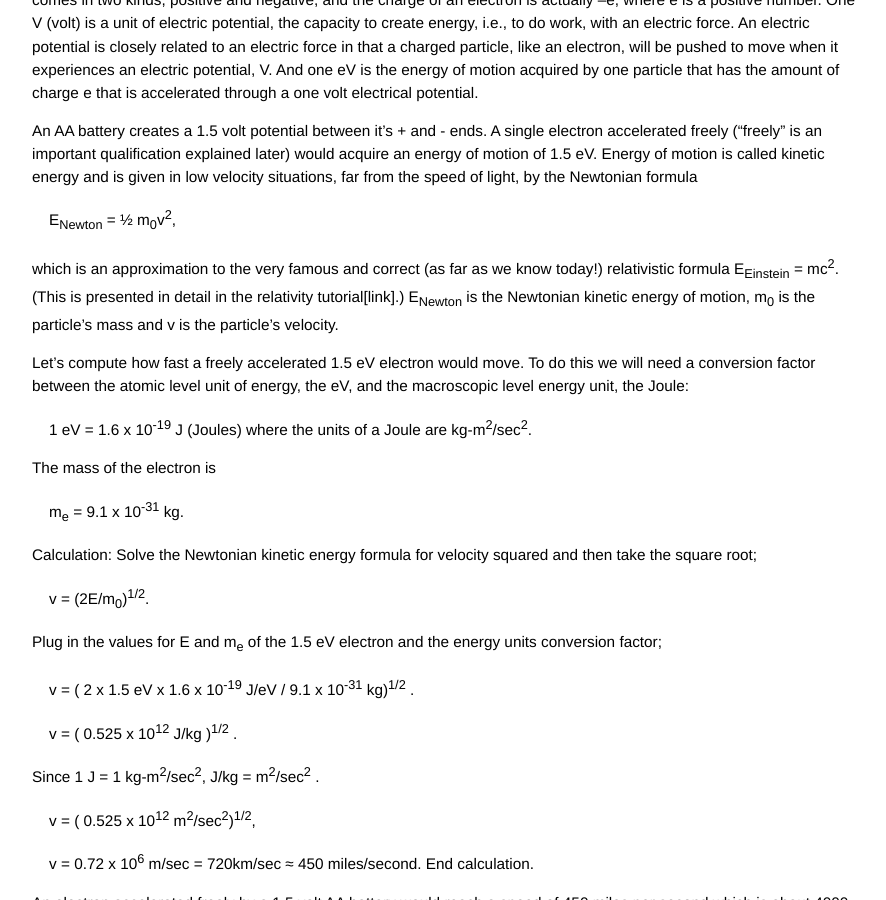
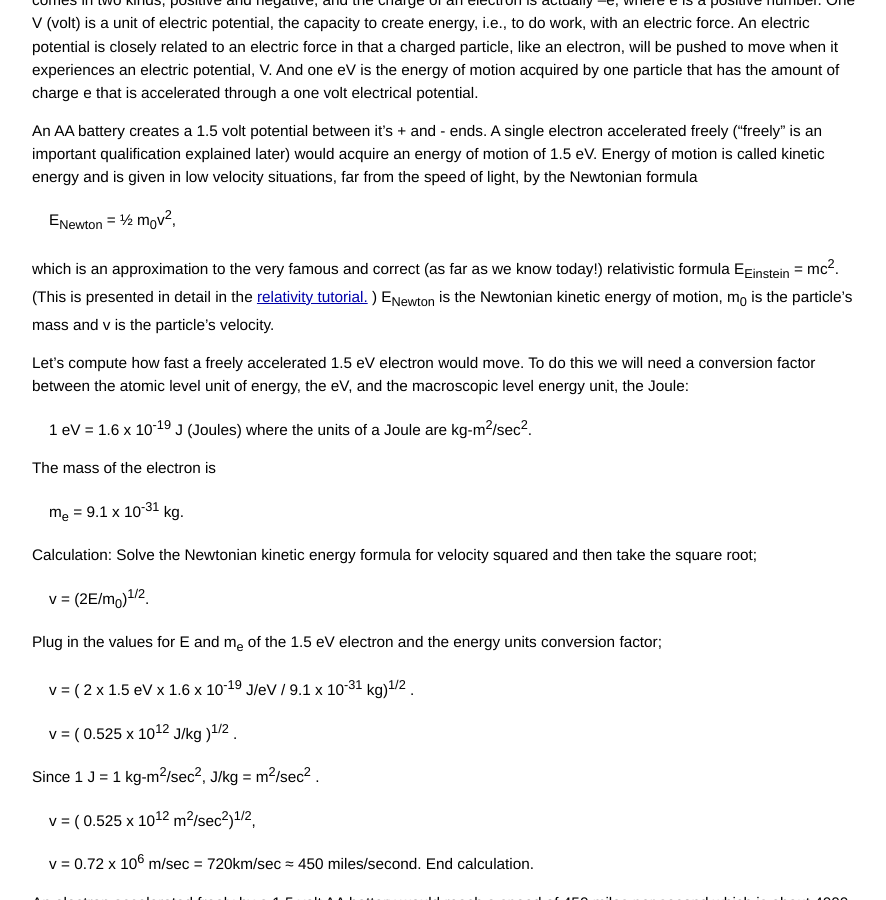
Before and after one commit to grbfacet/facet, a Jekyll site: the page built from beam-acceleration-tutorial.md, in a window 1280 px wide and 900 px high, scrolled down 1001 px. Shown: the whole window, without its empty margins (193-1079 px from the left). Built offline with Jekyll 4.4.1, drawn with Linux system fonts in a browser that asks for light colours.

Commit message:
Update beam-acceleration-tutorial.md

```diff
--- a/beam-acceleration-tutorial.md
+++ b/beam-acceleration-tutorial.md
@@ -44,7 +44,8 @@ An AA battery creates a 1.5 volt potential between it’s + and - ends. A single
 
 <span class="eq">E<sub>Newton</sub> = ½ m<sub>0</sub>v<sup>2</sup>,</span>
 
-which is an approximation to the very famous and correct (as far as we know today!) relativistic formula E<sub>Einstein</sub> = mc<sup>2</sup>. (This is presented in detail in the relativity tutorial[link].)
+which is an approximation to the very famous and correct (as far as we know today!) relativistic formula E<sub>Einstein</sub> = mc<sup>2</sup>. (This is presented in detail in the [relativity tutorial.](/relativity-tutorial.html#relativity-theory)
+)
 E<sub>Newton</sub> is the Newtonian kinetic energy of motion, m<sub>0</sub> is the particle’s mass and v is the particle’s velocity.
 
 Let’s compute how fast a freely accelerated 1.5 eV electron would move. To do this we will need a conversion factor between the atomic level unit of energy, the eV, and the macroscopic level energy unit, the Joule:
```
